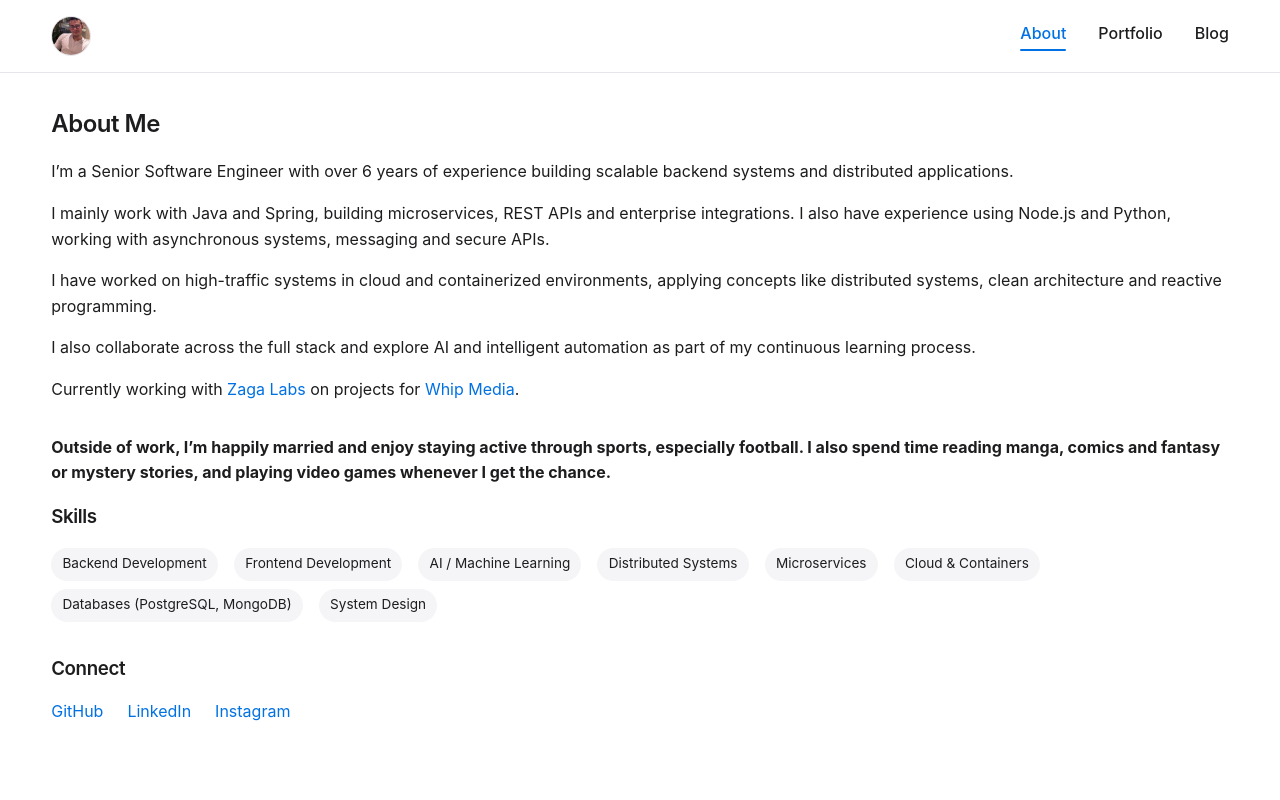
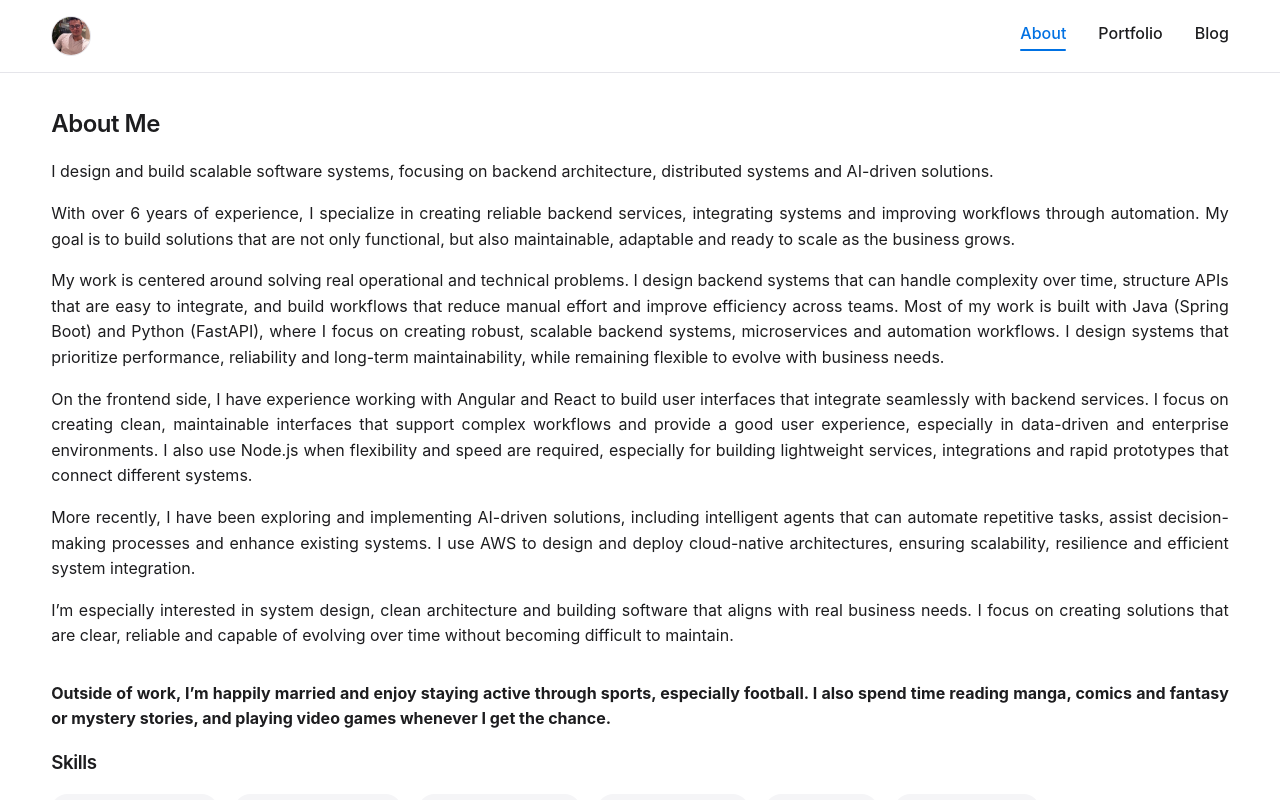
Before and after one commit to amarqueze/amarqueze.github.io, a React (Vite) app: page /#/about in a window 1280 px wide. Shown: the top 800 px of the page. Built offline with nearby package versions, Linux system fonts and the light colour scheme.

Commit message:
improvement about page

```diff
--- a/src/App.css
+++ b/src/App.css
@@ -542,6 +542,10 @@ section h3 {
    ABOUT
 ========================= */
 
+.about-page p {
+  text-align: justify;
+}
+
 .skills-list {
   display: flex;
   flex-wrap: wrap;
@@ -562,6 +566,10 @@ section h3 {
   display: flex;
   gap: 1.5rem;
   margin-top: 1rem;
+}
+
+.social-links a:last-child {
+  font-weight: 600;
 }
 
 .about-actions {
--- a/src/pages/About.jsx
+++ b/src/pages/About.jsx
@@ -6,37 +6,55 @@ const About = () => {
       <h2>About Me</h2>
 
       <p>
-        I’m a Senior Software Engineer with over 6 years of experience building
-        scalable backend systems and distributed applications.
+        I design and build scalable software systems, focusing on backend
+        architecture, distributed systems and AI-driven solutions.
       </p>
 
       <p>
-        I mainly work with Java and Spring, building microservices, REST APIs
-        and enterprise integrations. I also have experience using Node.js and
-        Python, working with asynchronous systems, messaging and secure APIs.
+        With over 6 years of experience, I specialize in creating reliable
+        backend services, integrating systems and improving workflows through
+        automation. My goal is to build solutions that are not only functional,
+        but also maintainable, adaptable and ready to scale as the business
+        grows.
       </p>
 
       <p>
-        I have worked on high-traffic systems in cloud and containerized
-        environments, applying concepts like distributed systems, clean
-        architecture and reactive programming.
+        My work is centered around solving real operational and technical
+        problems. I design backend systems that can handle complexity over time,
+        structure APIs that are easy to integrate, and build workflows that
+        reduce manual effort and improve efficiency across teams. Most of my
+        work is built with Java (Spring Boot) and Python (FastAPI), where I
+        focus on creating robust, scalable backend systems, microservices and
+        automation workflows. I design systems that prioritize performance,
+        reliability and long-term maintainability, while remaining flexible to
+        evolve with business needs.
       </p>
 
       <p>
-        I also collaborate across the full stack and explore AI and intelligent
-        automation as part of my continuous learning process.
+        On the frontend side, I have experience working with Angular and React
+        to build user interfaces that integrate seamlessly with backend
+        services. I focus on creating clean, maintainable interfaces that
+        support complex workflows and provide a good user experience, especially
+        in data-driven and enterprise environments. I also use Node.js when
+        flexibility and speed are required, especially for building lightweight
+        services, integrations and rapid prototypes that connect different
+        systems.
       </p>
 
       <p>
-        Currently working with{" "}
-        <a href="https://zagalabs.com" target="_blank" rel="noreferrer">
-          Zaga Labs
-        </a>{" "}
-        on projects for{" "}
-        <a href="https://www.whipmedia.com" target="_blank" rel="noreferrer">
-          Whip Media
-        </a>
-        .
+        More recently, I have been exploring and implementing AI-driven
+        solutions, including intelligent agents that can automate repetitive
+        tasks, assist decision-making processes and enhance existing systems. I
+        use AWS to design and deploy cloud-native architectures, ensuring
+        scalability, resilience and efficient system integration.
+      </p>
+
+      <p>
+        I’m especially
+        interested in system design, clean architecture and building software
+        that aligns with real business needs. I focus on creating solutions
+        that are clear, reliable and capable of evolving over time without
+        becoming difficult to maintain.
       </p>
 
       <p style={{ marginTop: "2rem" }}>
@@ -92,6 +110,13 @@ const About = () => {
         >
           Instagram
         </a>
+        <a
+          href="https://wa.me/573205221083?text=Hi%20Alan%2C%20I%20saw%20your%20portfolio%20and%20would%20like%20to%20connect."
+          target="_blank"
+          rel="noreferrer"
+        >
+          WhatsApp
+        </a>
       </div>
     </section>
   );
```
